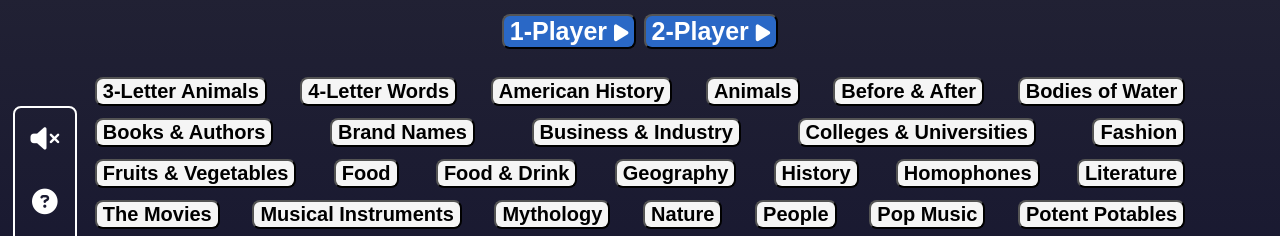
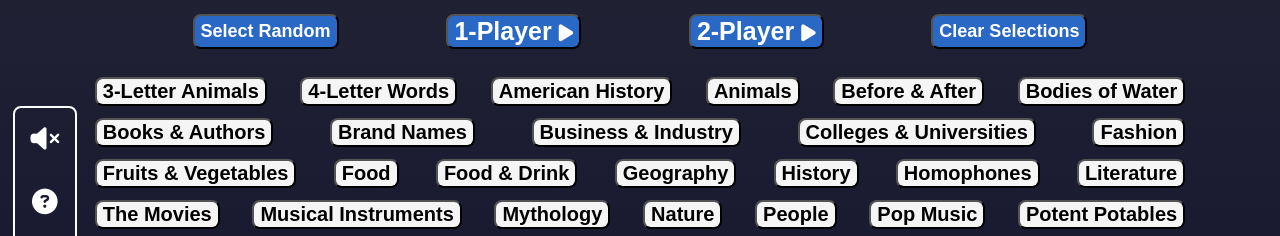
Before and after one commit to simonpuno/JSpardy, a website: page index.html in a window 1280 px wide. Shown: the part 198-434 px from the top of the page. Drawn offline with Linux system fonts and the light colour scheme.

Commit message:
Rearrange menu buttons

```diff
--- a/index.html
+++ b/index.html
@@ -52,13 +52,17 @@
             </div> -->
         </div>
         <h2 class="select-categories">Select Your Categories</h2>
-        <button class="start-button">1-Player <span class="play-icon"><i class="fas fa-play"></i></span></button>
-        <button class="two-player-start-btn">2-Player <span class="play-icon"><i class="fas fa-play"></i></span></button>
+        <div class="top-btn">
+            <button class="random-category-button misc-btn">Select Random</button>
+            <button class="start-button">1-Player <span class="play-icon"><i class="fas fa-play"></i></span></button>
+            <button class="two-player-start-btn">2-Player <span class="play-icon"><i class="fas fa-play"></i></span></button>
+            <button class="clear-selected-categories misc-btn">Clear Selections</button>
+        </div>
         <ul class="categories"></ul>
-        <div class="bottom-menu-buttons">
+        <!-- <div class="bottom-menu-buttons">
             <button class="random-category-button">Select Random</button>
             <button class="clear-selected-categories">Clear Selections</button>
-        </div>
+        </div> -->
     </div>
 
 
@@ -89,7 +93,7 @@
         <div class="info-content">
             <h5 class="info-intro">Thanks for playing!</h5>
             <ul class="info-list">
-                <li>JSpardy! was developed using only HTML5, CSS/SCSS, and vanilla JavaScript.</li>
+                <li>JSpardy! was developed using HTML5, CSS/SCSS, and vanilla JavaScript.</li>
                 <li>Every clue, answer, and category is pulled from an API housing over 150,000 past <i>Jeopardy!</i> questions. You can check out the <i>jService</i> API <a href="http://jservice.io" target="_blank" class="here">here</a>.</li>
             </ul>
             <h6 class="info-footer">Developed by Simon Puno</h6>
--- a/src/index.scss
+++ b/src/index.scss
@@ -230,6 +230,17 @@ body {
 //     display: flex;
 //     justify-content: center;
 // }
+
+.top-btn {
+    display: flex;
+    justify-content: space-evenly;
+}
+
+.top-btn > .misc-btn {
+    color: white;
+    font-size: 18px;
+    background-color: #2A68C6;
+}
 
 .game-title-header {
     font-family: gyparody;
```
Also changed, not shown: dist/main.css, 1 other file.
